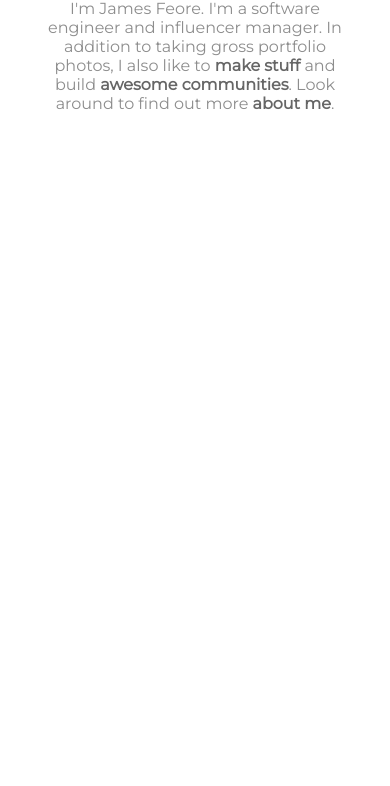
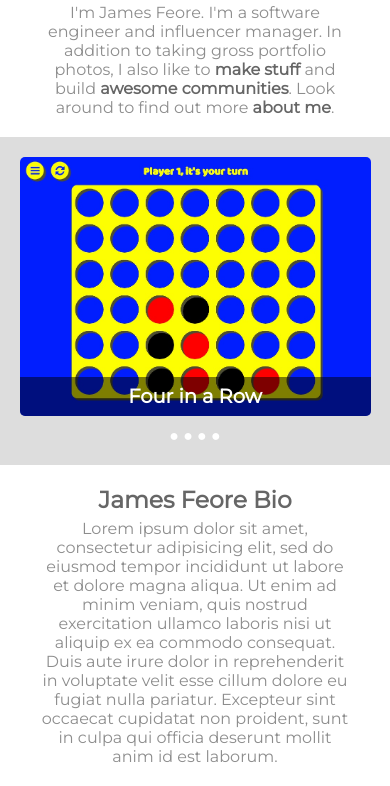
Before and after one commit to jjfeore/portfolio, a plain HTML site: page index.html in a window 390 px wide. Shown: the part 271-1057 px from the top of the page. Before the commit the page ends 844 px from the top, so only its background shows below. Drawn offline with Linux system fonts and the light colour scheme.

Commit message:
Got things looking okay on mobile, but I still have to do the media rules for desktop

```diff
--- a/index.html
+++ b/index.html
@@ -18,10 +18,20 @@
         <p>I'm James Feore. I'm a software engineer and influencer manager. In addition to taking gross portfolio photos, I also like to <a href="#make-stuff">make stuff</a> and build <a href="#make-stuff">awesome communities</a>. Look around to find out more <a href="#long-bio">about me</a>.</p>
       </section>
       <section class="content-area" id="make-stuff">
-
+        <div id="portfolio-image">
+          <img src="images/fourinarow.jpg" alt="Four in a Row screenshot" \>
+          <span>Four in a Row</span>
+        </div>
+        <div id="carousel-bullets">
+          <span>&#x25CF;</span>
+          <span>&#x25CF;</span>
+          <span>&#x25CF;</span>
+          <span>&#x25CF;</span>
+        </div>
       </section>
       <section class="content-area" id="long-bio">
-
+        <h2>James Feore Bio</h2>
+        <p>Lorem ipsum dolor sit amet, consectetur adipisicing elit, sed do eiusmod tempor incididunt ut labore et dolore magna aliqua. Ut enim ad minim veniam, quis nostrud exercitation ullamco laboris nisi ut aliquip ex ea commodo consequat. Duis aute irure dolor in reprehenderit in voluptate velit esse cillum dolore eu fugiat nulla pariatur. Excepteur sint occaecat cupidatat non proident, sunt in culpa qui officia deserunt mollit anim id est laborum.</p>
       </section>
     </main>
     <footer>
--- a/js/main.js
+++ b/js/main.js
@@ -1 +1,7 @@
 'use strict';
+
+function PortfolioItem(name, url, pic) {
+  this.name = name;
+  this.url = url;
+  this.pic = pic;
+}
--- a/styles/base.css
+++ b/styles/base.css
@@ -13,17 +13,30 @@ a {
   text-decoration: none;
 }
 
+p {
+  width: 80%;
+  margin: auto;
+}
+
+h2 {
+  color: #666;
+  font-weight: black;
+  font-size: 6vw;
+  margin-bottom: 5px;
+  padding: 0px;
+}
+
 .content-area {
   text-align: center;
-  width: 80%;
-  margin: 20px 10% 0px 10%;
+  width: 100%;
+  margin-top: 20px;
 }
 
 #my-image {
   position: relative;
   width: 60vw;
   height: 60vw;
-  margin: auto;
+  margin: 0px auto 20px auto;
   border: 2vw solid #8d8d8d;
   border-radius: 100%;
   background-color: #FFF;
@@ -54,4 +67,63 @@ a {
 #make-stuff {
   background-color: #DDD;
   color: #FFF;
+  padding: 20px 0px;
 }
+
+#portfolio-image {
+  position: relative;
+  width: 90%;
+  margin: auto;
+  border-radius: 5px;
+  overflow: hidden;
+}
+
+#portfolio-image img {
+  width: 100%;
+  display: block;
+  object-fit: cover;
+}
+
+#portfolio-image span {
+  position: absolute;
+  bottom: 0px;
+  left: 0px;
+  width: 100%;
+  font-size: 5vw;
+  font-weight: 900;
+  color: #FFF;
+  line-height: 10vw;
+  background-color: rgba(0, 0, 0, 0.5);
+  height: 10vw;
+}
+
+#carousel-bullets {
+  margin-top: 10px;
+}
+
+#long-bio {
+  margin-bottom: 20px;
+}
+
+@media all and (min-width: 800px) {
+  #my-image {
+    width: 40vw;
+    height: 40vw;
+    border: 1vw solid #8d8d8d;
+  }
+
+  #my-image img {
+    margin-top: -3vw;
+  }
+
+  #my-image span {
+    font-size 7vw;
+    bottom: 1vw;
+    line-height: 14vw;
+    height: 14vw;
+  }
+
+  #portfolio-image {
+    width: 40%;
+  }
+}
```
Also changed, not shown: images/fourinarow.jpg (added).
